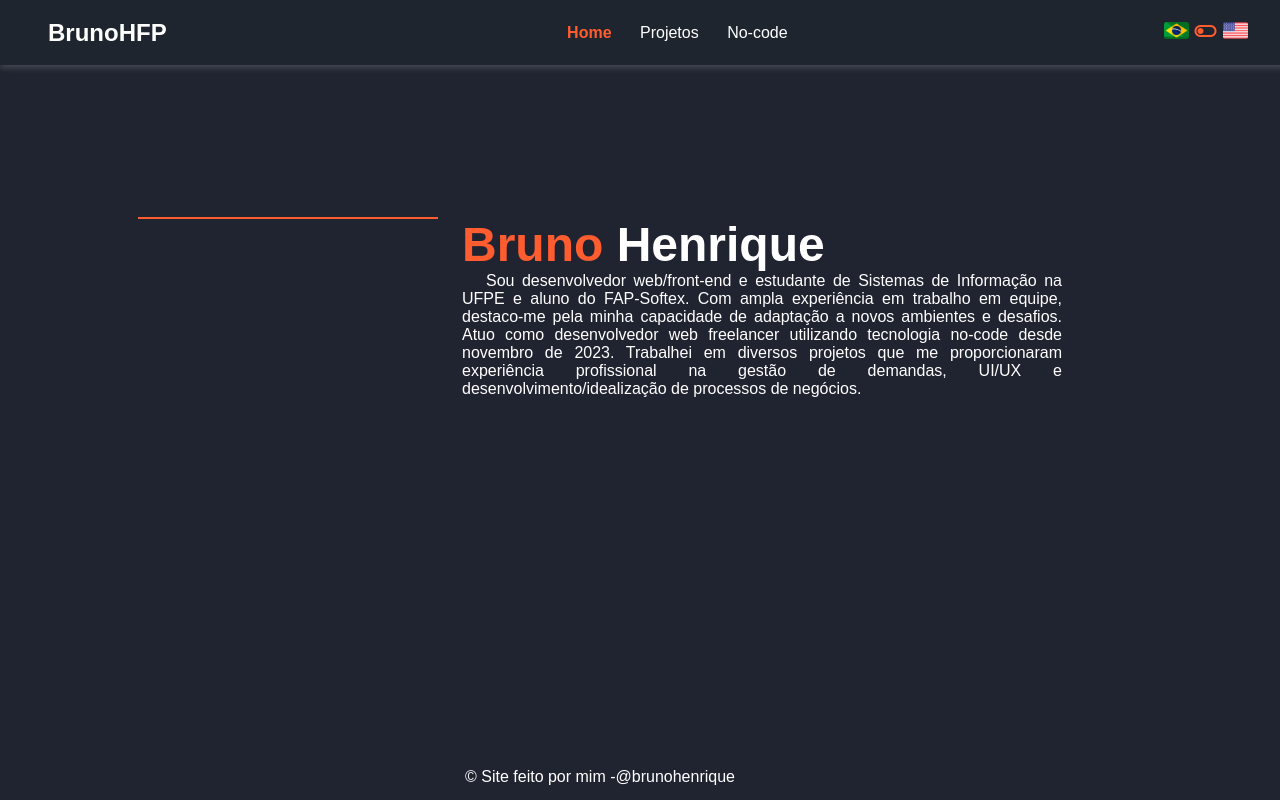
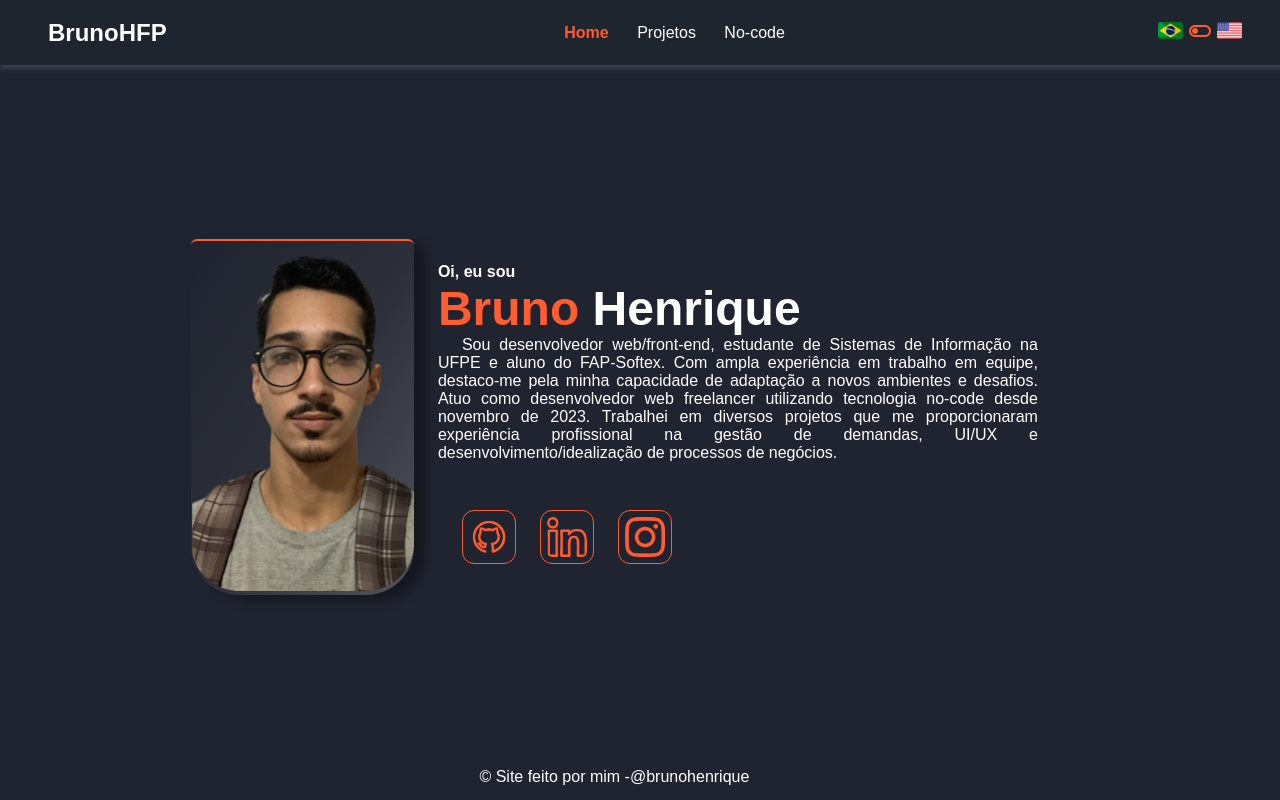
Before and after one commit to obrunohenrique/my-website, a plain HTML site: page index.html in a window 1280 px wide. Drawn offline with nearby package versions, Linux system fonts and the light colour scheme.

Commit message:
Update página home

```diff
--- a/estilos/style.css
+++ b/estilos/style.css
@@ -12,7 +12,7 @@
 }
 
 body {
-    width: 93.75vw;
+    width: 96vw;
     height: 96vh;
     font-family: Arial, Helvetica, sans-serif;
     background-color: var(--cor-background);
@@ -20,7 +20,7 @@ body {
 }
 
 header {
-    width: 100%;
+    width: 97.2%;
     height: 65px;
     display: flex;
     justify-content: space-between;
@@ -74,18 +74,35 @@ section {
 }
 
 .imagem {
-    width: 300px;
-    height: 400px;
-    box-sizing: border-box;
+    width: calc(max-content + 20px);
+    height: max-content;
+    background-image: linear-gradient(to left top, rgba(228, 227, 227, 0.247), rgba(95, 95, 95, 0.178), var(--cor-background));
     border-top: solid 2px #FF5C2F;
-    border-bottom-left-radius: 12px;
-    border-bottom-right-radius: 12px;
+    border-radius: 6px 6px 48px 48px;
+    box-shadow: 12px 6px 12px rgba(0, 0, 0, 0.342);
+}
+
+div.imagem img {
+    border-radius: 0px 0px 48px 48px;
 }
 
 .mensagem {
+    margin-top: 24px;
+    height: 60px;
     margin-left: 24px;
     max-width: 600px;
     text-align: justify;
+}
+
+.mensagem aside {
+    display: flex;
+    flex-direction: row;
+    justify-content: flex-start;
+    align-items: center;
+}
+
+#oi {
+    font-weight: bold;
 }
 
 .titulo {
@@ -99,6 +116,16 @@ div.titulo span {
 
 .descricao {
     text-indent: 24px;
+}
+
+.redes {
+    margin-top: 48px;
+    margin-left: 24px;
+    padding: 6px;
+    border-radius: 12px;
+    border: solid 1px #FF5C2F;
+    width: 40px;
+    height: 40px;
 }
 
 footer {
--- a/index.html
+++ b/index.html
@@ -3,6 +3,7 @@
 <head>
     <meta charset="UTF-8">
     <meta name="viewport" content="width=device-width, initial-scale=1.0">
+    <link rel="shortcut icon" href="imagens/favicon.ico" type="image/x-icon">
     <link rel="stylesheet" href="estilos/style.css">
     <link rel="stylesheet" href="https://fonts.googleapis.com/css2?family=Material+Symbols+Outlined:opsz,wght,FILL,GRAD@20..48,100..700,0..1,-50..200" />
     <title>BrunoHFP</title>
@@ -30,15 +31,25 @@
     <main>
 
         <section class="center">
-            <div class="imagem"></div>
+            <div class="imagem">
+                <img src="imagens/foto-semfundo-edit.png" alt="Foto frontal ao rosto">
+            </div>
             <div class="mensagem">
+                <div id="oi">
+                    Oi, eu sou
+                </div>
                 <div class="titulo">
                     <span>Bruno</span> Henrique
                 </div>
                 <div class="descricao">
-                    Sou desenvolvedor web/front-end e estudante de Sistemas de Informação na UFPE e aluno do FAP-Softex. Com ampla experiência em trabalho em equipe, destaco-me pela minha capacidade de adaptação a novos ambientes e desafios.
+                    Sou desenvolvedor web/front-end, estudante de Sistemas de Informação na UFPE e aluno do FAP-Softex. Com ampla experiência em trabalho em equipe, destaco-me pela minha capacidade de adaptação a novos ambientes e desafios.
                     Atuo como desenvolvedor web freelancer utilizando tecnologia no-code desde novembro de 2023. Trabalhei em diversos projetos que me proporcionaram experiência profissional na gestão de demandas, UI/UX e desenvolvimento/idealização de processos de negócios.
                 </div>
+                <aside>
+                    <div class="circulo"><a rel="external" target="_blank" href="https://www.github.com/obrunohenrique"><img class="redes" src="imagens/developer.png" alt="icone do github"></a></div>
+                    <div class="circulo"><a rel="external" target="_blank" href="https://www.linkedin.com/in/brunohfp/"><img class="redes" src="imagens/linkedin.png" alt="icon do linkedin"></a></div>
+                    <div class="circulo"><a rel="external" target="_blank" href="https://www.instagram.com/obrunohq/"><img class="redes" src="imagens/instagram.png" alt="icon Instagram"></a></div>
+                </aside>
             </div>
         </section>
 
```
Also changed, not shown: imagens/developer.png (added), imagens/favicon.ico (added), imagens/foto-semfundo-edit.png (added), imagens/foto-semfundo.png (added), imagens/instagram.png (added), imagens/linkedin.png (added), imagens/logo-cortada.png (deleted).
